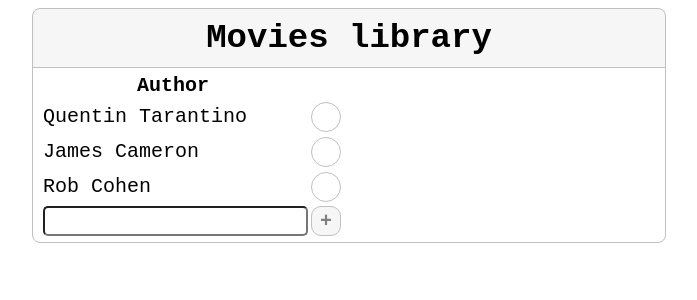
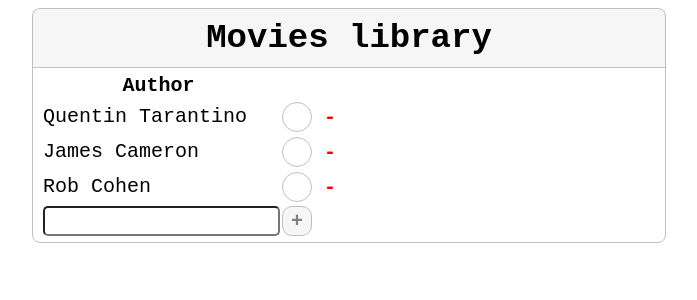
Before and after one commit to mindaugasjaugelis/movies, a React (Create React App) app: page / in a window 1280 px wide. Shown: the top 300 px of the page, without its empty margins (291-988 px from the left). Built offline with nearby package versions, Linux system fonts and the light colour scheme.

Commit message:
added remove author function;

```diff
--- a/src/authors.jsx
+++ b/src/authors.jsx
@@ -9,9 +9,9 @@ function Author(props) {
         <div className={props.isFavorite ? "item-fav item-fav-true" : "item-fav"} onClick={props.setAsFavorite}>
         </div>
       </td>
-      {/* <td>
-        <div className={"btn del-btn"} onClick={props.setAsFavorite}>-</div>
-      </td>       */}
+      <td>
+        <div className={"btn del-btn"} onClick={props.remove}>-</div>
+      </td>
     </tr>
   );
 }
@@ -24,7 +24,8 @@ export default class Authors extends React.Component {
         key={author.key.toString()}
         isFavorite={author.isFavorite}
         onClick={() => this.props.setSelectedAuthor(author.key)}
-        setAsFavorite={() => this.props.setFavoriteAuthor(author.key)}/>;
+        setAsFavorite={() => this.props.setFavoriteAuthor(author.key)}
+        remove={() => this.props.removeAuthor(author.key)}/>;
     });
 
     return (
--- a/src/authorsWithMovies.jsx
+++ b/src/authorsWithMovies.jsx
@@ -115,21 +115,6 @@ export default class AuthortsWithMovies extends React.Component {
     });
   }
 
-  removeMovie(key) {
-    // Delete at a specific index, no matter what value is in it
-    //update(state, { items: { $splice: [[index, 1]] } });
-    var authors = update(this.state.authors, {});
-    var selectedAuthor = this.getAuthorByKey(this.state.selectedAuthor.key, authors);
-    selectedAuthor.movies = selectedAuthor.movies.filter((m) => {
-      return m.key !== key;
-    });
-
-    //TODO: Kodlel nekeiciant selectedAuthor vistiek pasimato pakeitimai???
-    this.setState({
-      authors: authors
-    });
-  }
-
   setSelectedAuthor(key) {
     var authors = update(this.state.authors, {});
     var selectedAuthor = this.getAuthorByKey(key, authors);
@@ -157,6 +142,22 @@ export default class AuthortsWithMovies extends React.Component {
     });
   }
 
+  removeAuthor(key) {
+    var authors = this.state.authors.filter(a => {
+      return a.key !== key;
+    });
+
+    var newState = {
+      authors: authors
+    };
+
+    if (key === this.state.selectedAuthor.key) {
+      newState.selectedAuthor = null;
+    }
+
+    this.setState(newState);
+  }
+
   addMovie(name) {
     if (this.state.selectedAuthor == null || name === null || name === undefined || name.length === 0) {
       return;
@@ -177,6 +178,21 @@ export default class AuthortsWithMovies extends React.Component {
     });
   }
 
+  removeMovie(key) {
+    // Delete at a specific index, no matter what value is in it
+    //update(state, { items: { $splice: [[index, 1]] } });
+    var authors = update(this.state.authors, {});
+    var selectedAuthor = this.getAuthorByKey(this.state.selectedAuthor.key, authors);
+    selectedAuthor.movies = selectedAuthor.movies.filter((m) => {
+      return m.key !== key;
+    });
+
+    //TODO: Kodlel nekeiciant selectedAuthor vistiek pasimato pakeitimai???
+    this.setState({
+      authors: authors
+    });
+  }
+
   render() {
     return (
       <table className="authors-with-movies">
@@ -187,6 +203,7 @@ export default class AuthortsWithMovies extends React.Component {
                 authors={this.state.authors}
                 setSelectedAuthor={this.setSelectedAuthor.bind(this)}
                 setFavoriteAuthor={this.setFavoriteAuthor.bind(this)}
+                removeAuthor={this.removeAuthor.bind(this)}
                 add={this.addAuthor.bind(this)} />
             </td>
             <td className="authors-with-movies-td">
```
Also changed, not shown: src/index.jsx (+4 -4 lines).
